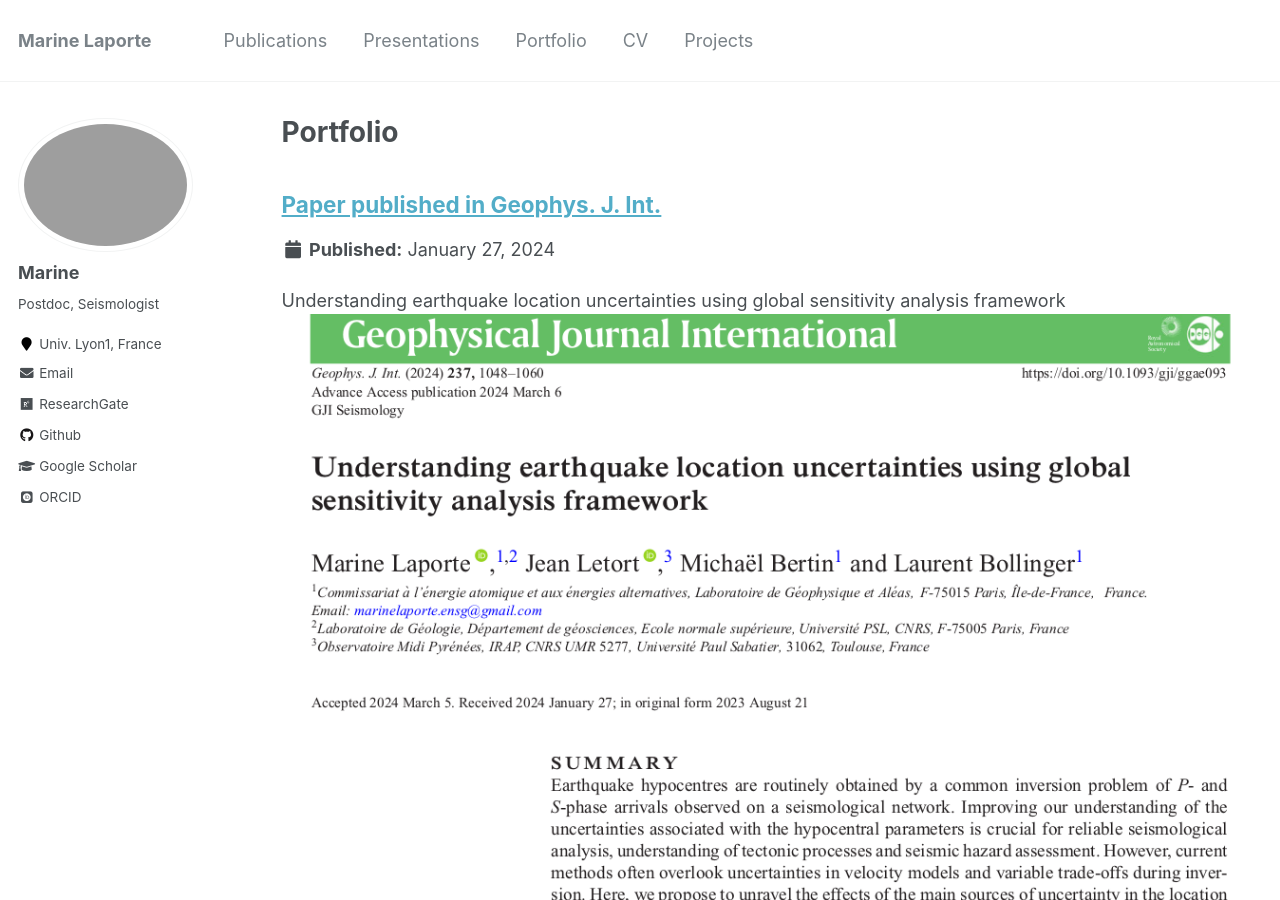
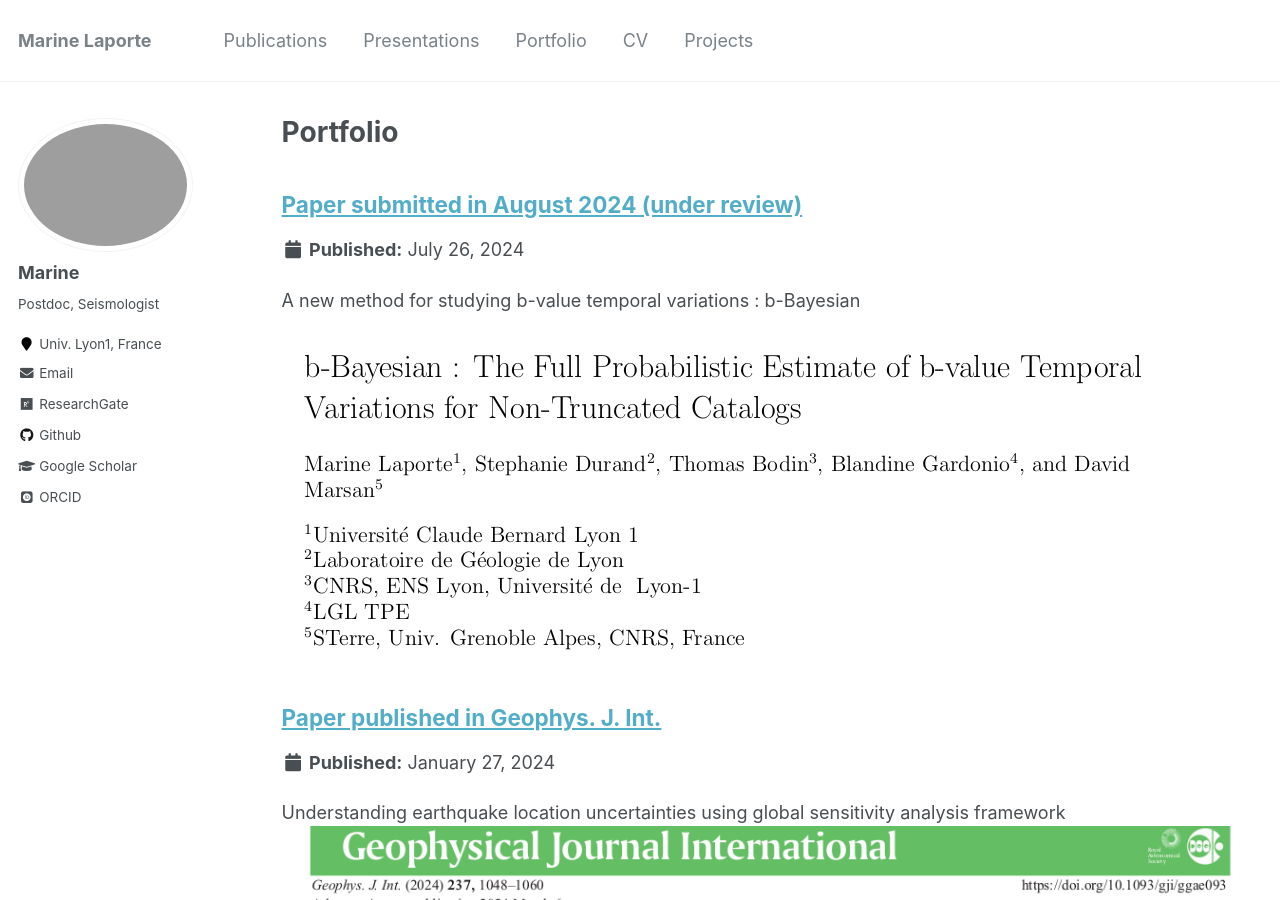
Before and after one commit to Marine-Laporte/Marine-Laporte.github.io, a Jekyll site: the page built from _pages/portfolio.html, in a window 1280 px wide and 900 px high. Built offline with Jekyll 4.4.1, drawn with Linux system fonts in a browser that asks for light colours; some web fonts are replaced; a file with an impossible date is left out.

Commit message:
Found a bug in the yaml date of _portfolio

```diff
--- a/_portfolio/Laporte_2024_bvalue_preprint.md
+++ b/_portfolio/Laporte_2024_bvalue_preprint.md
@@ -2,7 +2,7 @@
 title: "Paper submitted in August 2024 (under review)"
 excerpt: "A new method for studying b-value temporal variations : b-Bayesian <br/><img src='/images/preprint.png'>"
 collection: portfolio
-date: "Under review"
+date: "2024-07-26"
 ---
 
 In this manuscript, we present the novel b-Bayesian approach for studying b-value temporal variations in a seismic sequence. This approach is compared to other classical approaches such as the b-positive (van der Elst., 2021) and the Aki's maximum likelihood estimator.
```
